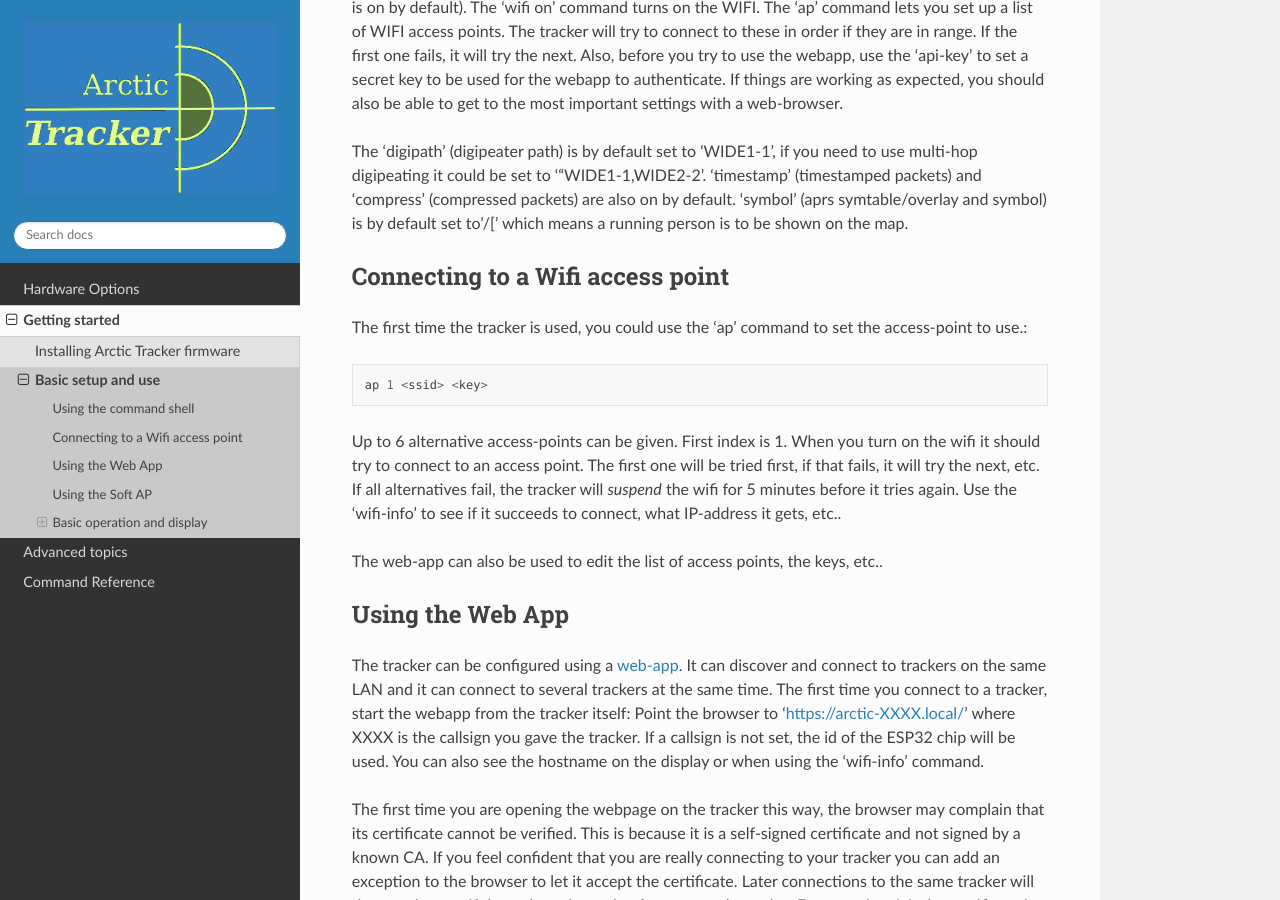
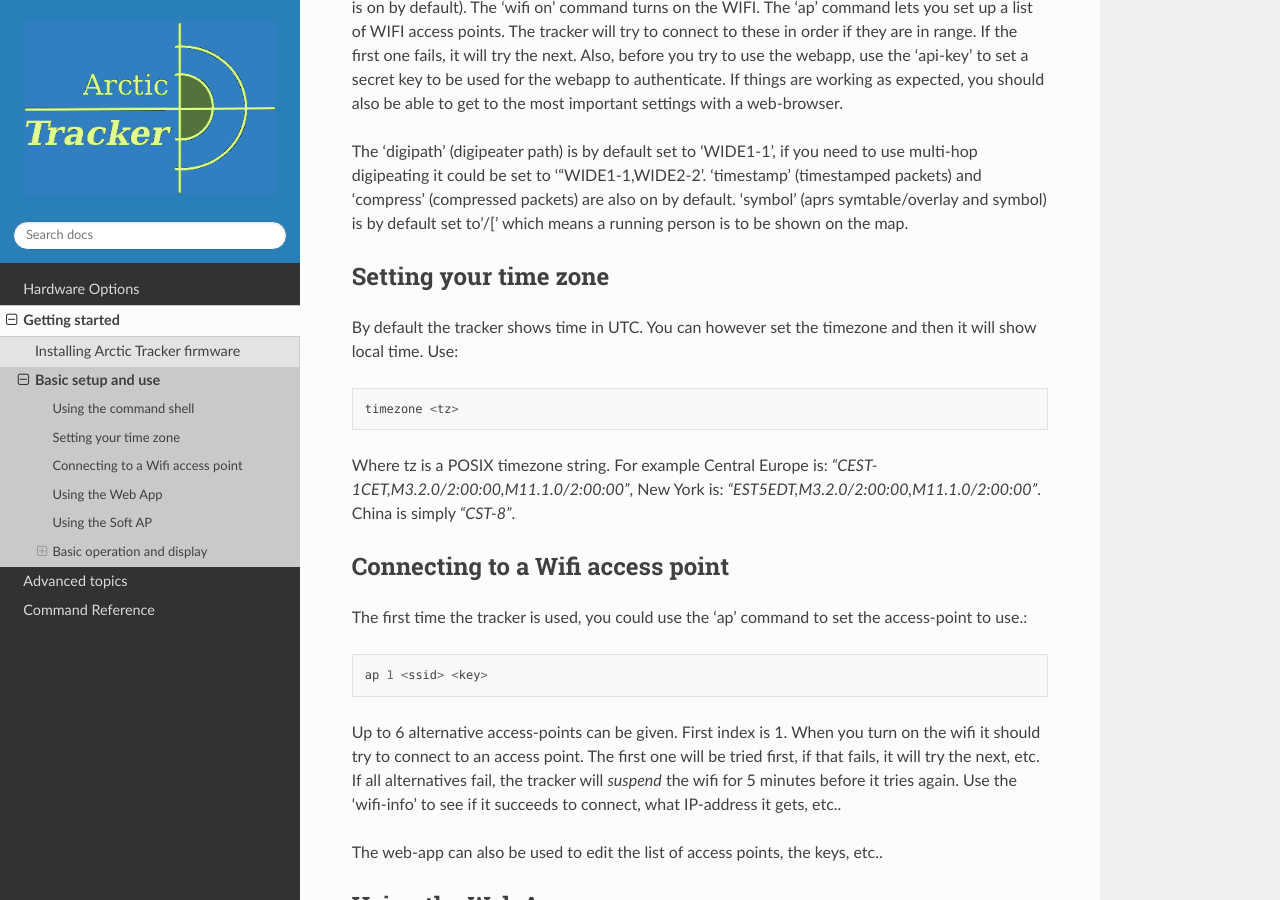
Before and after one commit to Hamlabs/ArcticTracker-docs, a Sphinx documentation site: the page built from docs/setup.rst, in a window 1280 px wide and 900 px high, scrolled down 1108 px. Built offline with Sphinx 7.4.7 and the Read the Docs theme 3.1.0, drawn with Linux system fonts in a browser that asks for light colours; pages that are not in the unit, such as notebooks, are missing from menus.

Commit message:
Update setup documentation with timezone and WiFi setup
Added instructions for setting the time zone and connecting to a WiFi access point.

```diff
--- a/docs/setup.rst
+++ b/docs/setup.rst
@@ -13,6 +13,16 @@ The Arctic Tracker offers a serial console (command shell).  This lets you contr
 The ‘help‘ command gives you a list of available commands. ‘help <command>‘ gives a short explanation of the given command. Be sure to set the callsign (‘mycall‘). The ‘tracker’ command turns on or off the tracking function (it is on by default). ‘radio’ command turns on or off the radio (it is on by default). The ‘wifi on’ command turns on the WIFI. The ‘ap’ command lets you set up a list of WIFI access points. The tracker will try to connect to these in order if they are in range. If the first one fails, it will try the next. Also, before you try to use the webapp, use the ‘api-key’ to set a secret key to be used for the webapp to authenticate. If things are working as expected, you should also be able to get to the most important settings with a web-browser.
 
 ﻿﻿The 'digipath' (digipeater path) is by default set to 'WIDE1-1', if you need to use multi-hop digipeating it could be set to '"WIDE1-1,WIDE2-2'. 'timestamp' (timestamped packets) and 'compress' (compressed packets) are also on by default. 'symbol' (aprs symtable/overlay and symbol) is by default set to'/[' which means a running person is to be shown on the map.
+
+Setting your time zone
+----------------------
+By default the tracker shows time in UTC. You can however set the timezone and then it will show local time. Use::
+
+  timezone <tz>
+
+Where tz is a POSIX timezone string. For example Central Europe is: *"CEST-1CET,M3.2.0/2:00:00,M11.1.0/2:00:00"*, New York is: *"EST5EDT,M3.2.0/2:00:00,M11.1.0/2:00:00"*. China is simply *"CST-8"*.
+
+
 
 Connecting to a Wifi access point
 ---------------------------------
```
